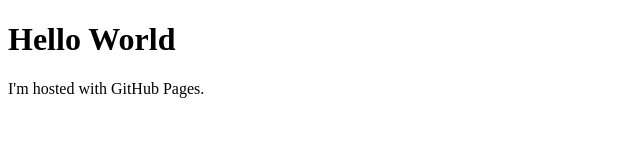
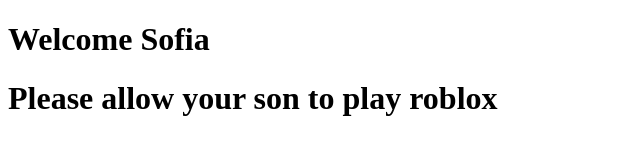
Before and after one commit to 27apapa/27apapa.github.io, a plain HTML site: page index.html in a window 1280 px wide. Shown: the whole page, without its empty margins (0-640 px from the left). Drawn offline with Linux system fonts and the light colour scheme.

Commit message:
Update index.html

```diff
--- a/index.html
+++ b/index.html
@@ -1,7 +1,7 @@
 <!DOCTYPE html>
 <html>
 <body>
-<h1>Hello World</h1>
-<p>I'm hosted with GitHub Pages.</p>
+<h1>Welcome Sofia</h1>
+<h1>Please allow your son to play roblox<h1>
 </body>
 </html>
```
